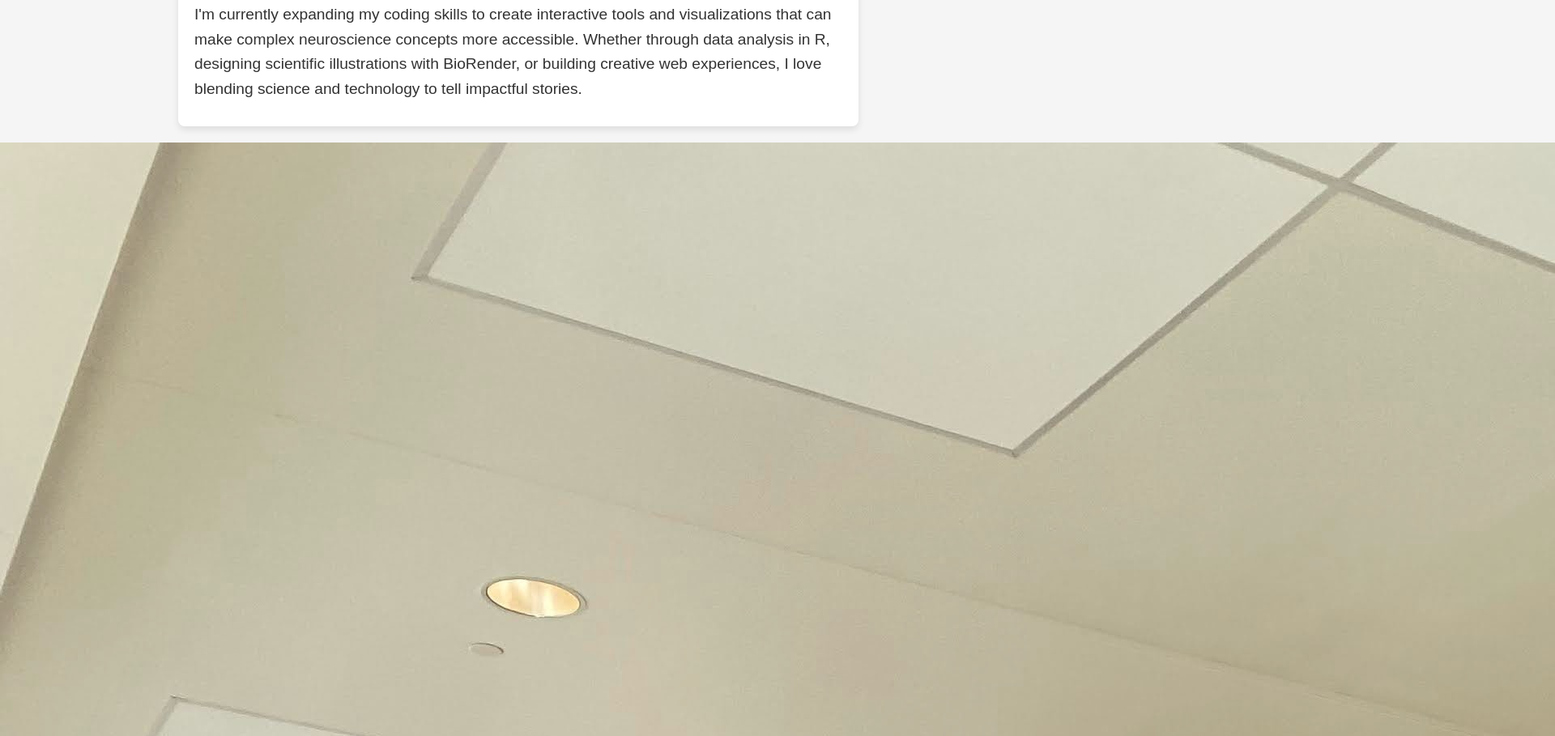
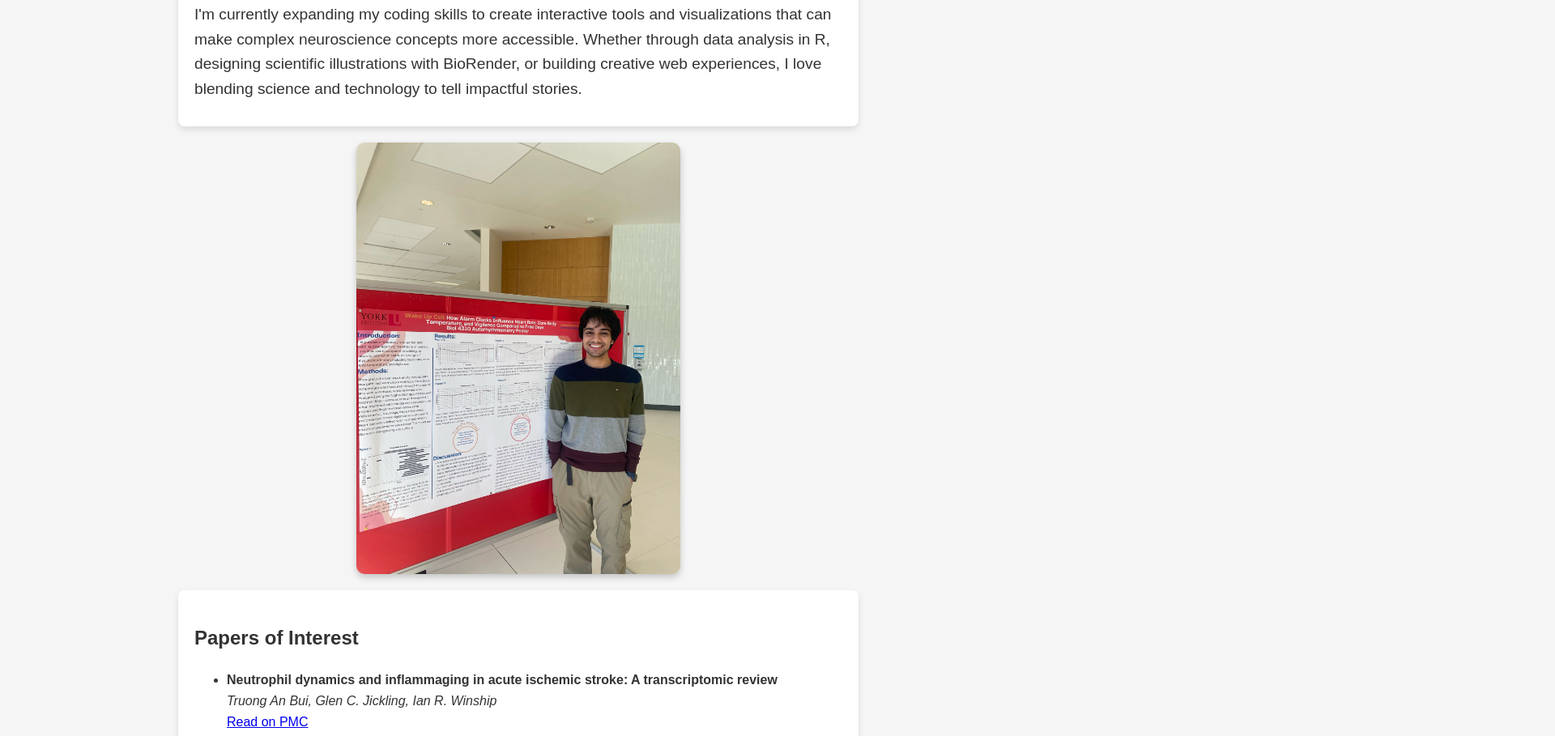
Before and after one commit to Rafeh0108/AbdulRafeh-neuro-portfolio, a plain HTML site: page index.html in a window 1280 px wide. Shown: the part 532-1441 px from the top of the page at 81% size, 1920 px wide, since content can reach past the window. Drawn offline with Linux system fonts and the light colour scheme.

Commit message:
Update styles.css

```diff
--- a/styles.css
+++ b/styles.css
@@ -74,3 +74,12 @@ footer {
     padding: 10px 0;
     margin-top: 20px; /* Adds space between content and footer */
 }
+.research-image {
+    width: 100%;  /* Makes the image responsive */
+    max-width: 400px;  /* Adjusts the maximum width */
+    height: auto;  /* Maintains aspect ratio */
+    display: block;  /* Centers image if margin is auto */
+    margin: 10px auto;  /* Centers image with spacing */
+    border-radius: 10px;  /* Adds rounded corners */
+    box-shadow: 0 4px 8px rgba(0, 0, 0, 0.2);  /* Adds a subtle shadow */
+}
```
